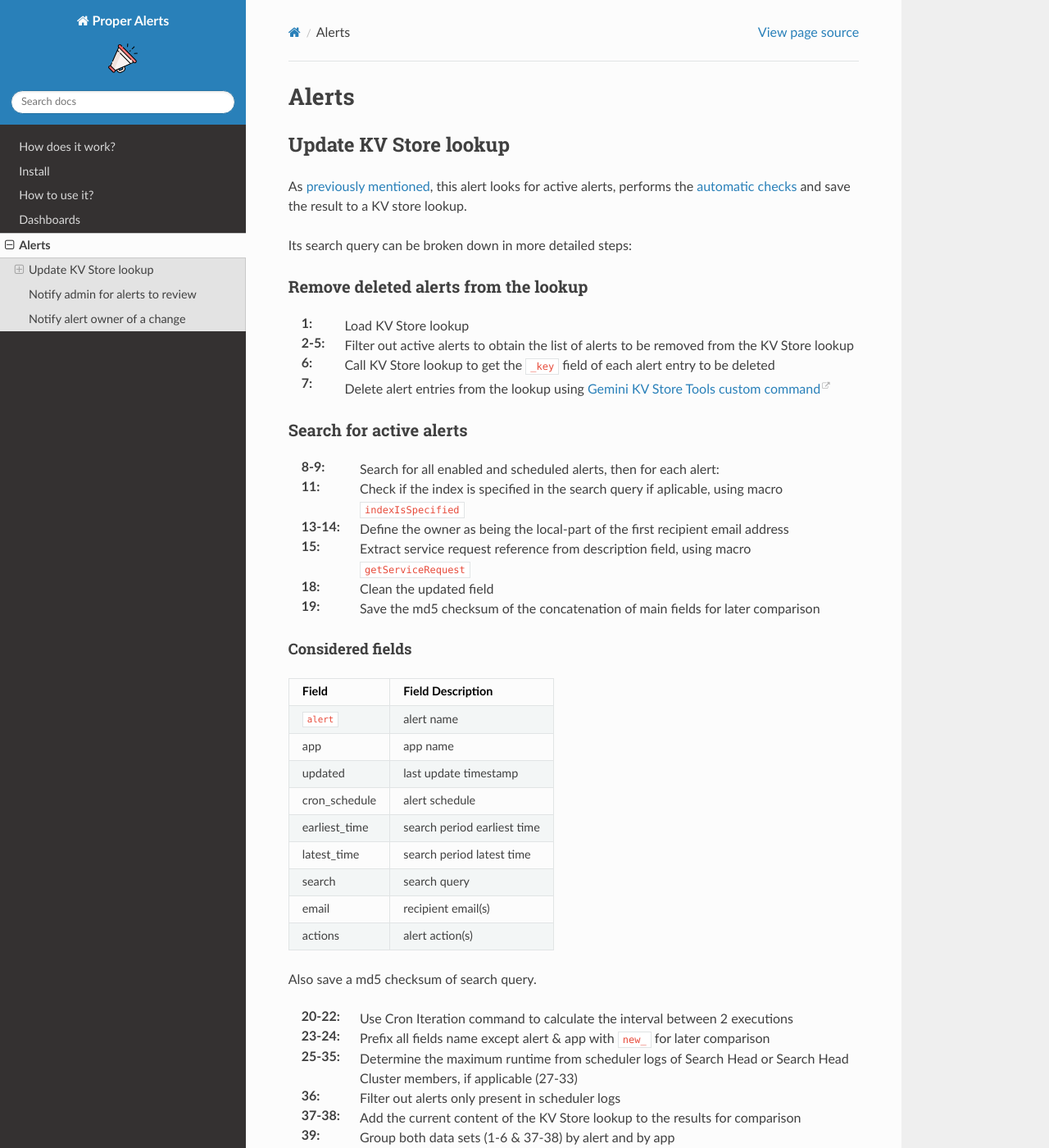
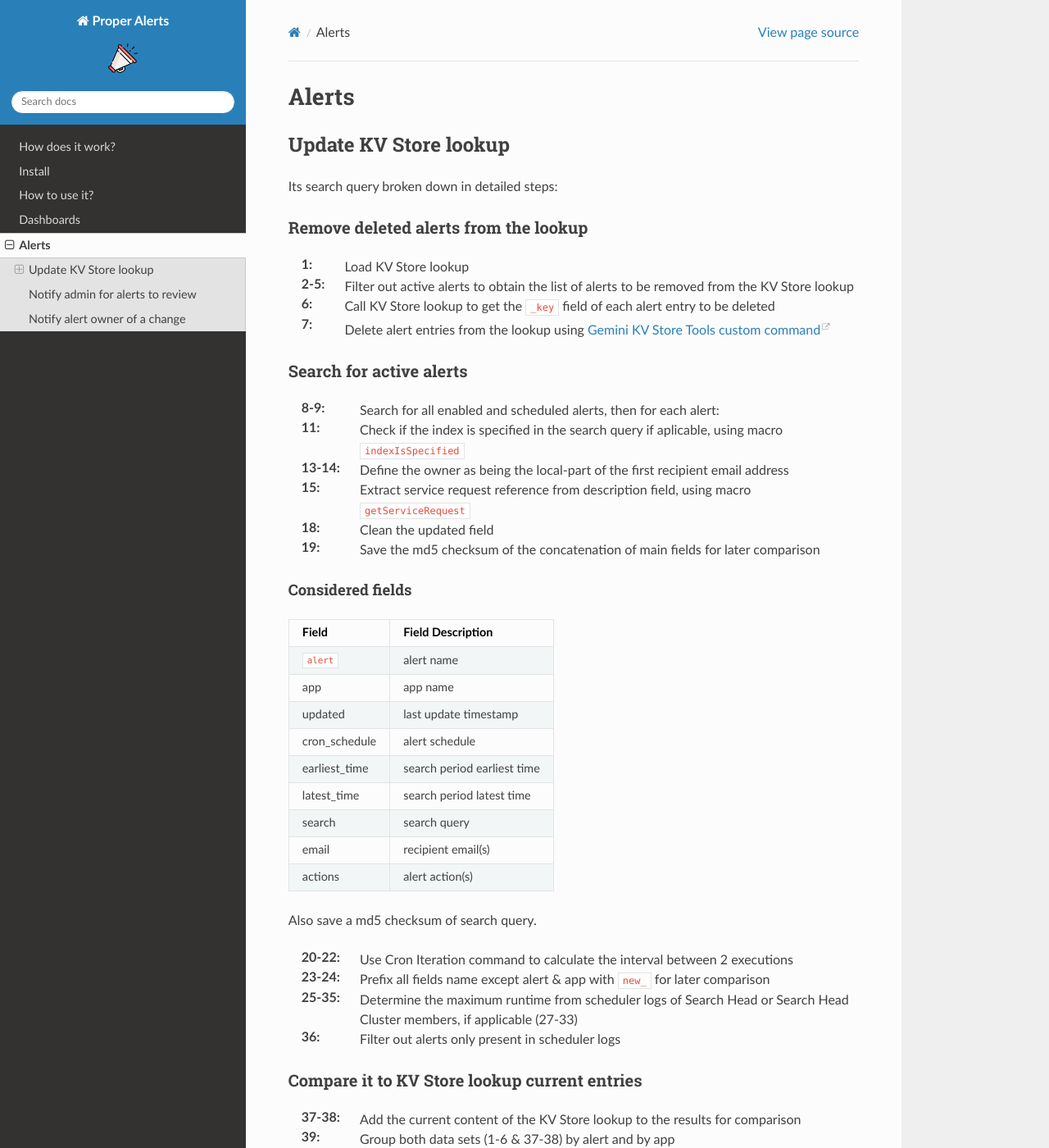
Before and after one commit to a-l-h/splunk-app-proper-alerts, a Sphinx documentation site: the page built from doc/alerts.rst, in a window 1280 px wide and 1400 px high. Shown: the whole window at 82% size. Built offline with Sphinx 7.4.7 and the Read the Docs theme 2.0.0, drawn with Linux system fonts in a browser that asks for light colours; some of the changed text lies outside the part shown.

Commit message:
Update alerts.rst

```diff
--- a/doc/alerts.rst
+++ b/doc/alerts.rst
@@ -4,9 +4,7 @@ Alerts
 Update KV Store lookup
 ######################
 
-As :ref:`previously mentioned<KV Store lookup>`, this alert looks for active alerts, performs the :ref:`automatic checks<Automatic Checks>` and save the result to a KV store lookup.
-
-Its search query can be broken down in more detailed steps:
+Its search query broken down in detailed steps:
 
 Remove deleted alerts from the lookup
 ------------------------------------------------
@@ -55,8 +53,12 @@ Also save a md5 checksum of search query.
 
 :20-22:   Use Cron Iteration command to calculate the interval between 2 executions
 :23-24:   Prefix all fields name except alert & app with ``new_`` for later comparison
-:25-35:    Determine the maximum runtime from scheduler logs of Search Head or Search Head Cluster members, if applicable (27-33)
+:25-35:   Determine the maximum runtime from scheduler logs of Search Head or Search Head Cluster members, if applicable (27-33)
 :36:      Filter out alerts only present in scheduler logs
+
+Compare it to KV Store lookup current entries
+---------------------------------------------
+
 :37-38:   Add the current content of the KV Store lookup to the results for comparison
 :39:      Group both data sets (1-6 & 37-38) by alert and by app
 :40:      If the md5 checksum of alert's main fields has changed or if runtime is longer than interval, keep the newest values
```
Also changed, not shown: other parts of doc/alerts.rst (+3 -0 lines).
